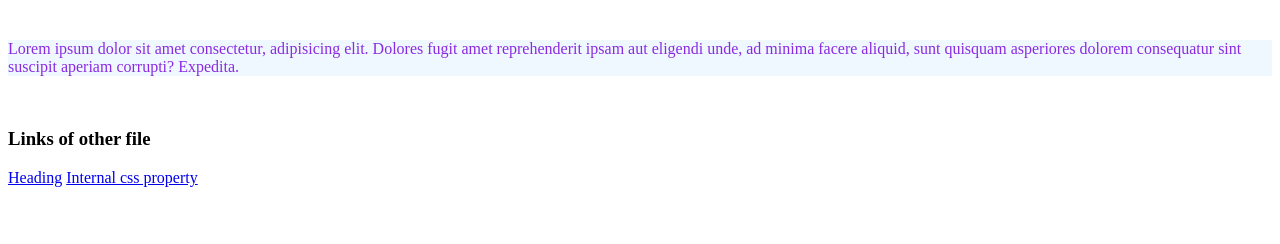
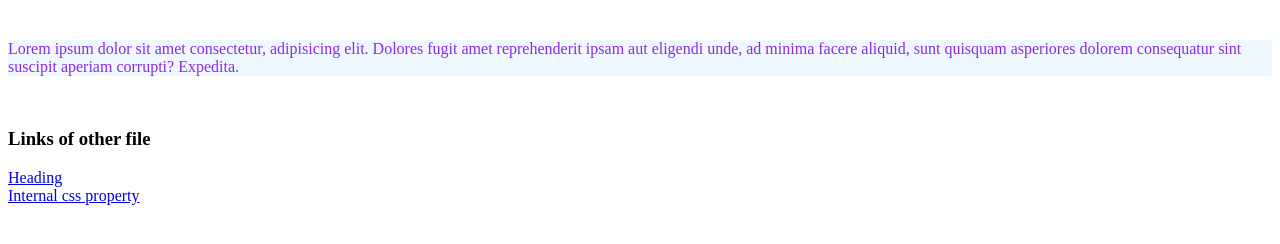
Before and after one commit to codewithamarjeet/css_practice, a plain HTML site: page index.html in a window 1280 px wide. Shown: the part 120-364 px from the top of the page. Drawn offline with Linux system fonts and the light colour scheme.

Commit message:
Update index.html

```diff
--- a/index.html
+++ b/index.html
@@ -10,8 +10,8 @@
     <h1>Ducat India</h1>
     <p>Lorem ipsum dolor sit amet consectetur, adipisicing elit. Dolores fugit amet reprehenderit ipsam aut eligendi unde, ad minima facere aliquid, sunt quisquam asperiores dolorem consequatur sint suscipit aperiam corrupti? Expedita.</p><br>
     <h3>Links of other file</h3>
-    <a href="./heading.html">Heading</a>
-     <a href="./internalcss.html">Internal css property</a>
+    <a href="./heading.html">Heading</a> <br>
+     <a href="./internalcss.html">Internal css property</a> <br>
 
 
 </body>
```
